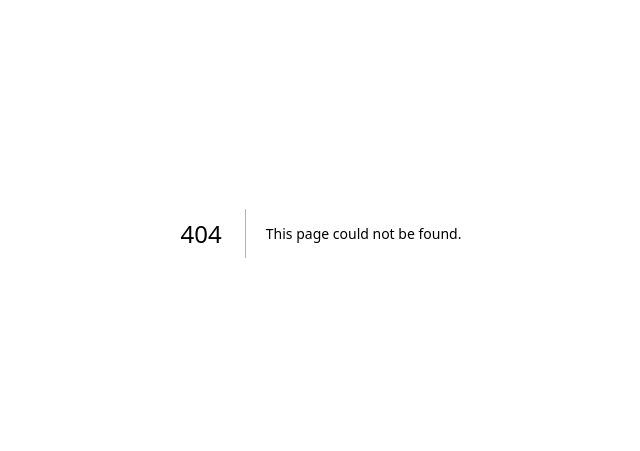
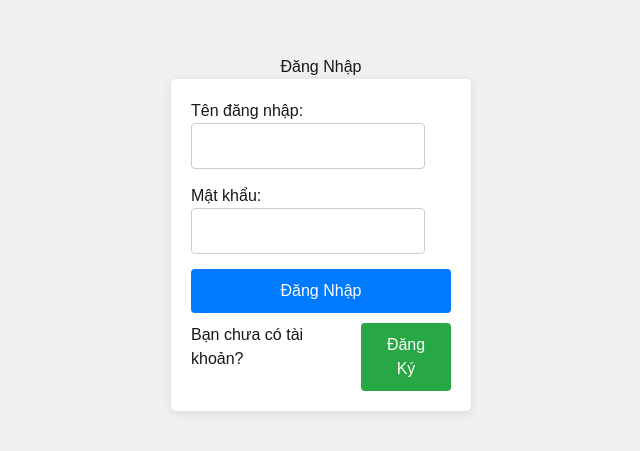
Before and after one commit to lamdb182779/library-management, a Next.js app in the folder library-fe/: page /login in a window 1280 px wide. Before the commit this address had no page. Shown: the part 167-618 px from the top of the page, without its empty margins (319-959 px from the left). Built offline with nearby package versions, Linux system fonts and the light colour scheme.

Commit message:
login form

```diff
--- /dev/null
+++ b/library-fe/src/app/login/page.tsx
@@ -0,0 +1,99 @@
+"use client"
+import React, { useState } from 'react';
+
+const Login = () => {
+    const [username, setUsername] = useState('');
+    const [password, setPassword] = useState('');
+
+    const handleLogin = (e: any) => {
+        e.preventDefault();
+        console.log('Đăng nhập với:', { username, password });
+        // Chuyển hướng đến trang Dashboard
+    };
+
+    return (
+        <div style={styles.container}>
+            <h2>Đăng Nhập</h2>
+            <form onSubmit={handleLogin} style={styles.form}>
+                <div style={styles.inputGroup}>
+                    <label>Tên đăng nhập:</label>
+                    <input
+                        type="text"
+                        value={username}
+                        onChange={(e) => setUsername(e.target.value)}
+                        style={styles.input}
+                        required
+                    />
+                </div>
+                <div style={styles.inputGroup}>
+                    <label>Mật khẩu:</label>
+                    <input
+                        type="password"
+                        value={password}
+                        onChange={(e) => setPassword(e.target.value)}
+                        style={styles.input}
+                        required
+                    />
+                </div>
+                <button type="submit" style={styles.button}>Đăng Nhập</button>
+                <div style={styles.registerContainer}>
+                    <span>Bạn chưa có tài khoản? </span>
+                    <button style={styles.registerButton}>Đăng Ký</button>
+                </div>
+            </form>
+        </div>
+    );
+};
+
+const styles = {
+    container: {
+        display: 'flex',
+        flexDirection: 'column',
+        alignItems: 'center',
+        justifyContent: 'center',
+        minHeight: '100vh',
+        backgroundColor: '#f0f0f0',
+        padding: '20px',
+    },
+    form: {
+        background: '#fff',
+        padding: '20px',
+        borderRadius: '5px',
+        boxShadow: '0 2px 10px rgba(0,0,0,0.1)',
+        width: '300px', // Thêm chiều rộng cho form
+    },
+    inputGroup: {
+        marginBottom: '15px',
+    },
+    input: {
+        padding: '10px',
+        width: '90%',
+        borderRadius: '4px',
+        border: '1px solid #ccc',
+    },
+    button: {
+        padding: '10px 15px',
+        backgroundColor: '#007bff',
+        color: '#fff',
+        border: 'none',
+        borderRadius: '4px',
+        cursor: 'pointer',
+        width: '100%',
+    },
+    registerContainer: {
+        display: 'flex',
+        justifyContent: 'center',
+        marginTop: '10px',
+    },
+    registerButton: {
+        padding: '10px 15px',
+        backgroundColor: '#28a745',
+        color: '#fff',
+        border: 'none',
+        borderRadius: '4px',
+        cursor: 'pointer',
+        marginLeft: '5px',
+    },
+};
+
+export default Login;
```
